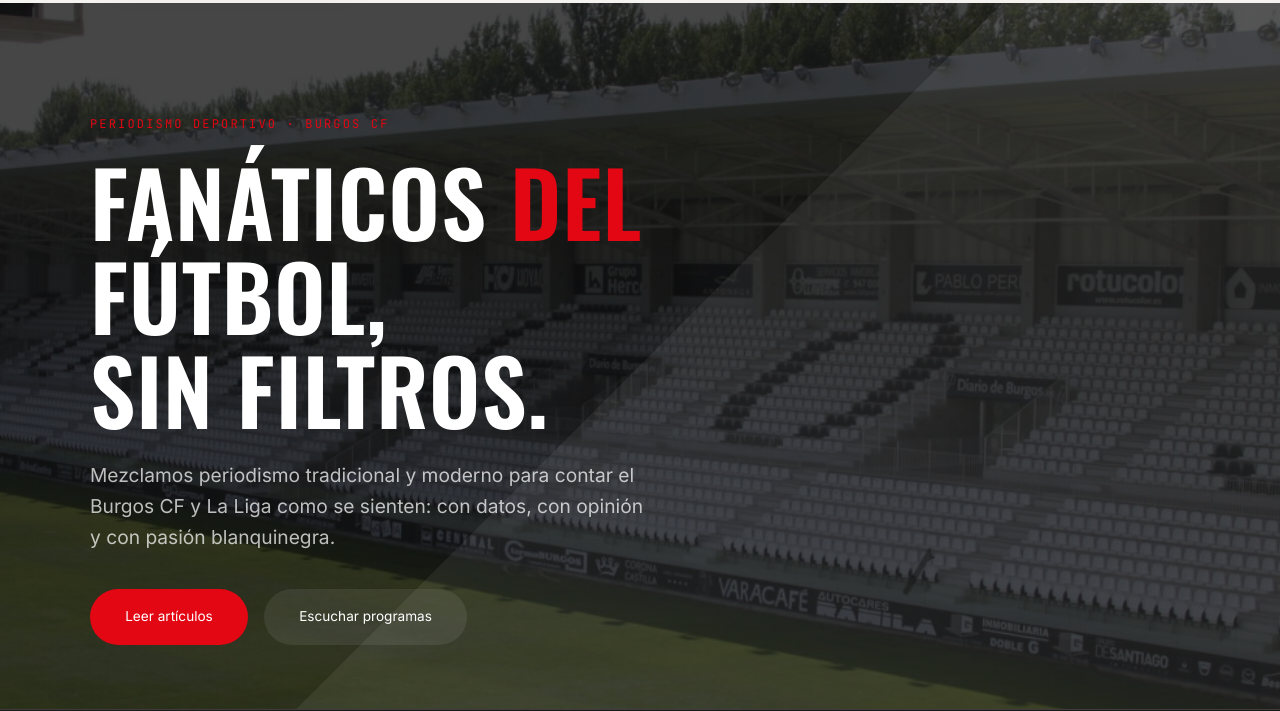
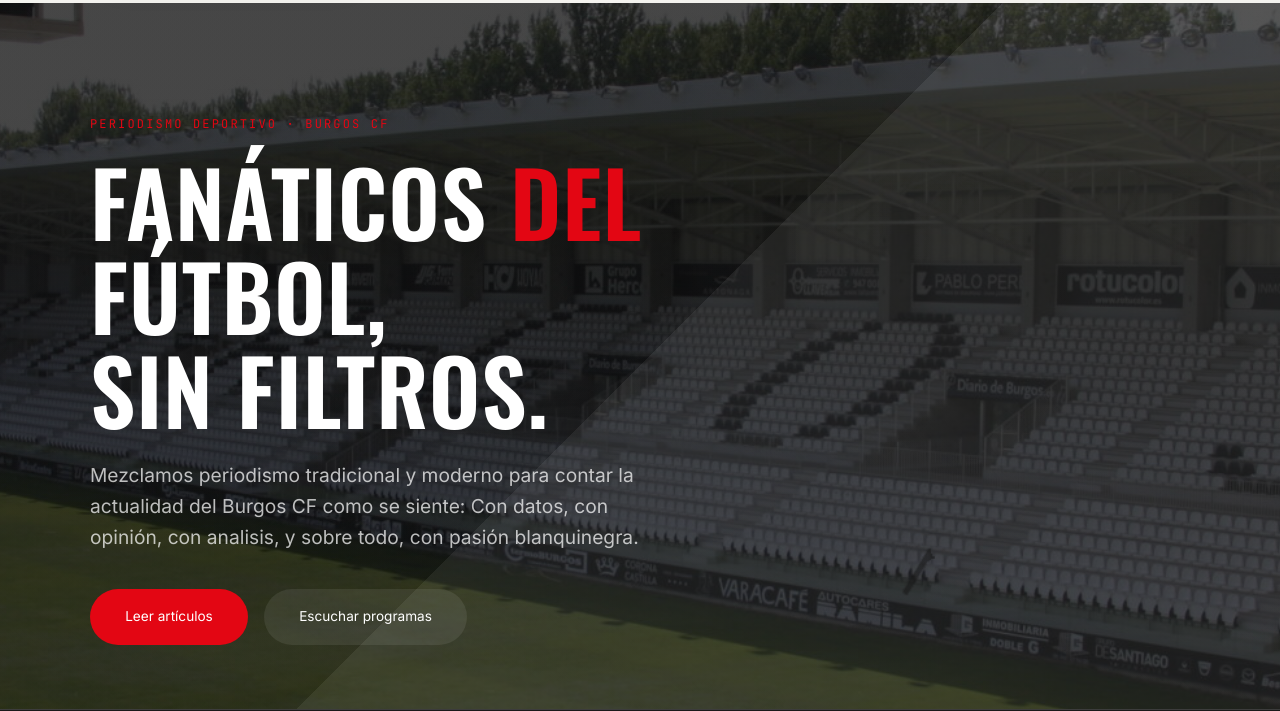
Before and after one commit to Samuuu07/fanaticos-del-futbol, a plain HTML site: page index.html in a window 1280 px wide. Shown: the part 92-803 px from the top of the page. Drawn offline with nearby package versions, Linux system fonts and the light colour scheme.

Commit message:
Cambiado el subtitulo de la portada

```diff
--- a/index.html
+++ b/index.html
@@ -46,8 +46,9 @@
     <div class="wrap">
       <span class="hero-tag">Periodismo deportivo · Burgos CF</span>
       <h1>Fanáticos <em>del</em> fútbol,<br>sin filtros.</h1>
-      <p class="hero-sub">Mezclamos periodismo tradicional y moderno para contar el Burgos CF y La Liga como se sienten:
-        con datos, con opinión y con pasión blanquinegra.</p>
+      <p class="hero-sub">Mezclamos periodismo tradicional y moderno para contar la actualidad del Burgos CF como se
+        siente:
+        Con datos, con opinión, con analisis, y sobre todo, con pasión blanquinegra.</p>
       <div class="hero-cta">
         <a class="btn btn-primary" href="articulos.html">Leer artículos</a>
         <a class="btn btn-ghost-light" href="programas.html">Escuchar programas</a>
```
